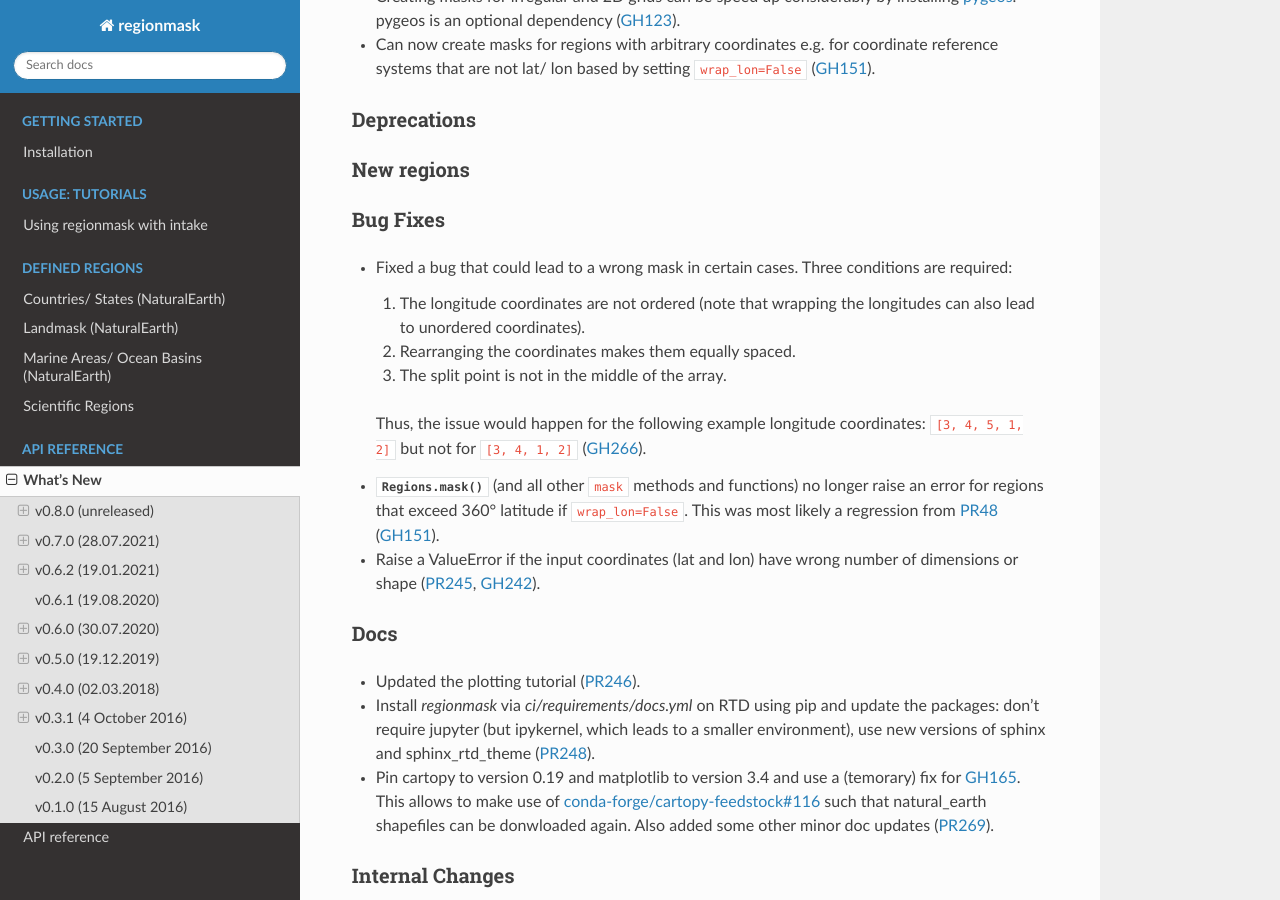
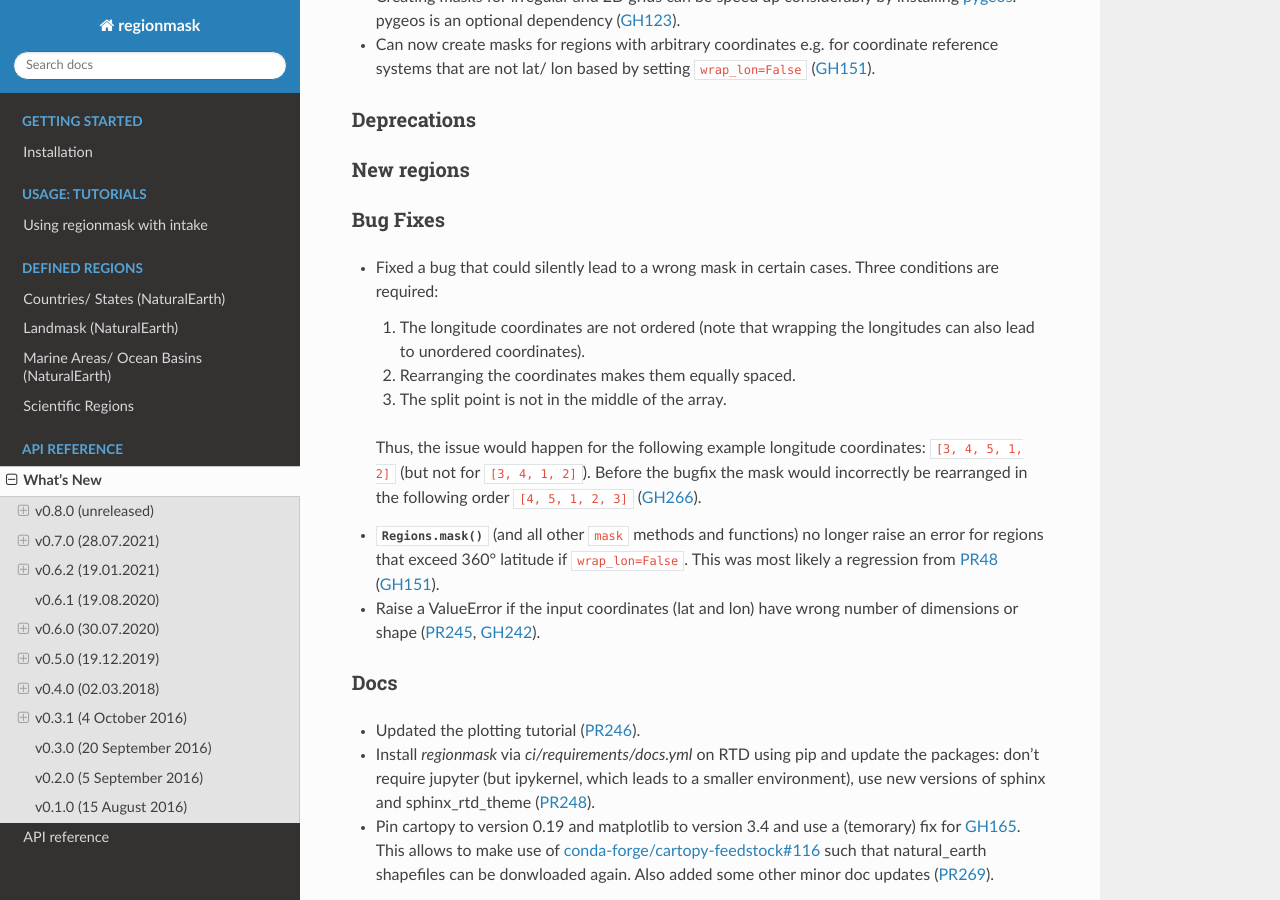
Before and after one commit to regionmask/regionmask, a Sphinx documentation site: the page built from docs/whats_new.rst, in a window 1280 px wide and 900 px high, scrolled down 776 px. Built offline with Sphinx 7.4.7 and the Read the Docs theme 2.0.0, drawn with Linux system fonts in a browser that asks for light colours; pages that are not in the unit, such as notebooks, are missing from menus; the version number could not be read and is left out.

Commit message:
update docs/whats_new.rst

```diff
--- a/docs/whats_new.rst
+++ b/docs/whats_new.rst
@@ -51,7 +51,7 @@ New regions
 Bug Fixes
 ~~~~~~~~~
 
-- Fixed a bug that could lead to a wrong mask in certain cases. Three conditions are
+- Fixed a bug that could silently lead to a wrong mask in certain cases. Three conditions are
   required:
 
   1. The longitude coordinates are not ordered (note that wrapping the longitudes can
@@ -60,7 +60,8 @@ Bug Fixes
   3. The split point is not in the middle of the array.
 
   Thus, the issue would happen for the following example longitude coordinates: ``[3, 4, 5, 1, 2]``
-  but not for ``[3, 4, 1, 2]``  (:issue:`266`).
+  (but not for ``[3, 4, 1, 2]``). Before the bugfix the mask would incorrectly be rearranged
+  in the following order ``[4, 5, 1, 2, 3]`` (:issue:`266`).
 
 - :py:meth:`Regions.mask` (and all other ``mask`` methods and functions) no longer raise
   an error for regions that exceed 360° latitude if ``wrap_lon=False``. This was most
```
